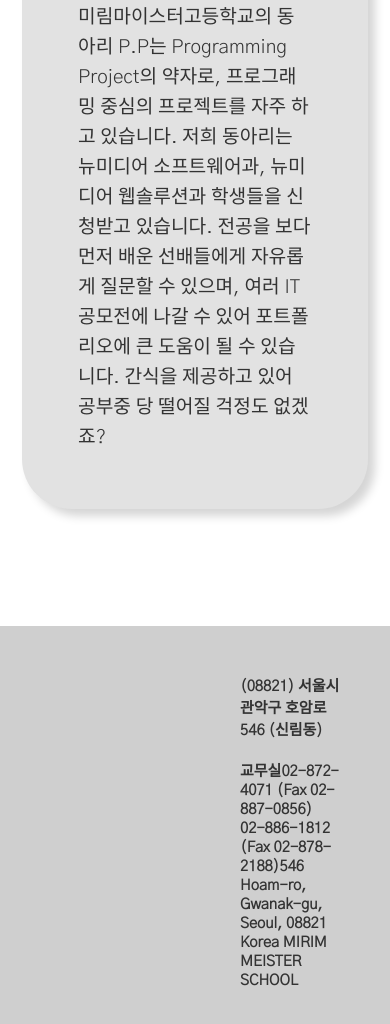
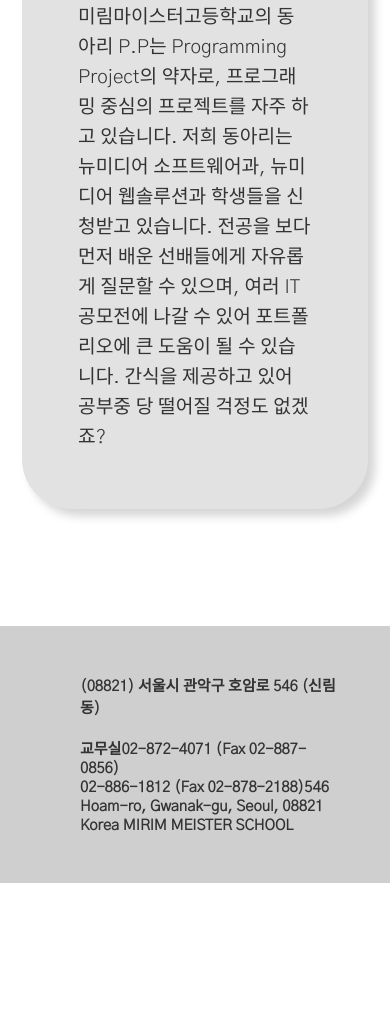
Before and after one commit to dbdbennn/P.P_homepage, a plain HTML site: page index.html in a window 390 px wide. Shown: the part 592-1616 px from the top of the page. After the commit the page ends 1475 px from the top, so only its background shows below. Drawn offline with Linux system fonts and the light colour scheme; a web font is replaced by a local one.

Commit message:
footer 왼쪽 padding 줄임

```diff
--- a/css/index.css
+++ b/css/index.css
@@ -129,11 +129,18 @@ img {
 }
 
 @media screen and (max-width: 1000px) {
+    footer {
+        /* footer 왼쪽 패딩 줄임 */
+        padding-left: 5rem;
+    }
+
     img {
+        /* 이미지 삭제 */
         display: none;
     }
 
     .all-content {
+        /* 세로 정렬, 가운데 정렬 */
         margin-top: 7vh;
         flex-direction: column;
         align-items: center;
```
